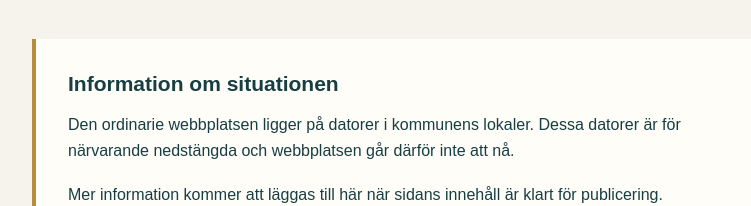
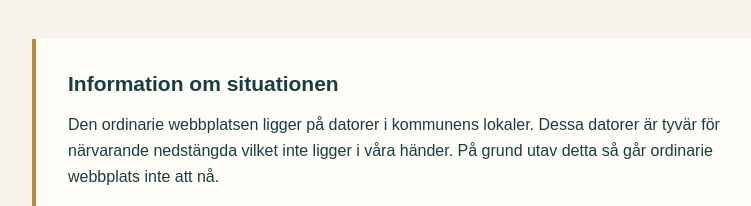
Before and after one commit to Nfreak/radioosteraker, a plain HTML site: page index.html in a window 1280 px wide. Shown: the part 572-778 px from the top of the page, without its empty margins (108-859 px from the left). Drawn offline with Linux system fonts and the light colour scheme.

Commit message:
Update index.html

```diff
--- a/index.html
+++ b/index.html
@@ -51,7 +51,7 @@
       <p class="intro">Radio Österåkers ordinarie webbplats är för närvarande otillgänglig. Den här tillfälliga sidan är tänkt att ge våra lyssnare aktuell information.</p>
       <section class="notice" aria-labelledby="info-heading">
         <h2 id="info-heading">Information om situationen</h2>
-        <p>Den ordinarie webbplatsen ligger på datorer i kommunens lokaler. Dessa datorer är för närvarande nedstängda och webbplatsen går därför inte att nå.</p>
+        <p>Den ordinarie webbplatsen ligger på datorer i kommunens lokaler. Dessa datorer är tyvär för närvarande nedstängda vilket inte ligger i våra händer. På grund utav detta så går ordinarie webbplats inte att nå.</p>
         <p>Mer information kommer att läggas till här när sidans innehåll är klart för publicering.</p>
         <p>Ni kan fortsatt nå oss på radio.osteraker@gmail.com som vanligt och vi tar tacksamt emot glada hejarop.</p>
         <p>På återhörande!</p>
```
